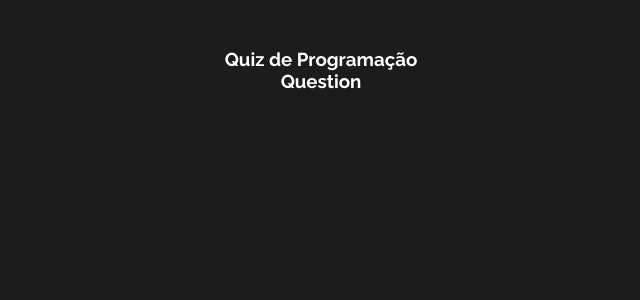
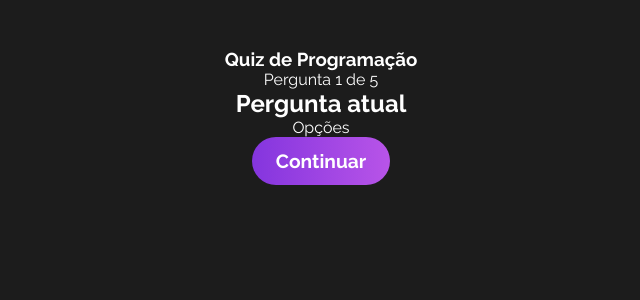
Before and after one commit to CarolMaiaP/quiz-react-app, a React (Vite) app: page / in a window 1280 px wide. Both pictures are taken after a click on the button "Iniciar". Shown: the top 300 px of the page, without its empty margins (319-959 px from the left). Built offline with nearby package versions, Linux system fonts and the light colour scheme.

Commit message:
question component structure added

```diff
--- a/src/components/Question.jsx
+++ b/src/components/Question.jsx
@@ -7,8 +7,13 @@
   console.log(quizState)
 
   return(
-    <div>
-      <h3>Question</h3>
+    <div id="question">
+      <p>Pergunta {quizState.currentQuestion + 1} de {quizState.questions.length}</p>
+      <h2>Pergunta atual</h2>
+      <div id="options-container">
+        <p>Opções</p>
+      </div>
+      <button>Continuar</button>
     </div>
   )
 }
--- a/src/contexts/QuizContext.jsx
+++ b/src/contexts/QuizContext.jsx
@@ -7,6 +7,7 @@
 const initialState = {
   gameStage: STAGES[0],
   questions,
+  currentQuestion: 0,
 }
 
 function quizReducer(state, action){
```
